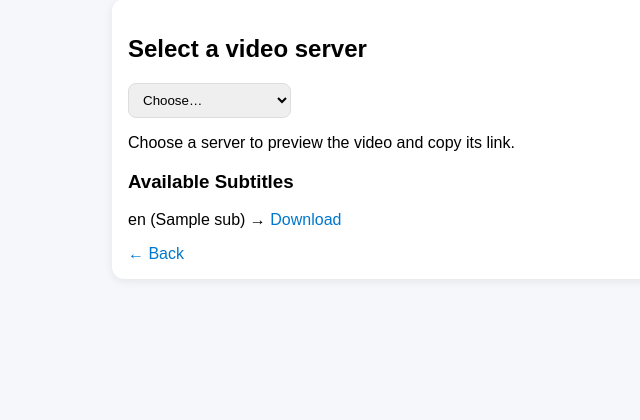
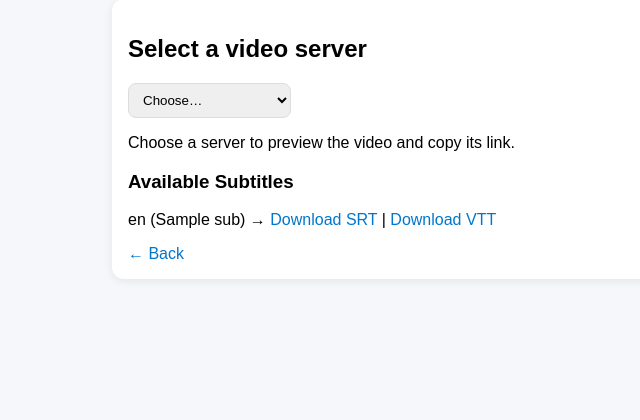
Before and after one commit to VkTheEncoder/Scrap, a Flask app: template templates/watch.html in a window 1280 px wide. Shown: the part 29-449 px from the top of the page, without its empty margins (62-702 px from the left). Run offline with Flask 3, Linux system fonts and the light colour scheme; the template is opened without the code that fills it: most values are stand-ins (such as "Sample title", 1, 10 or a date in 2020).

Commit message:
Update watch.html

```diff
--- a/templates/watch.html
+++ b/templates/watch.html
@@ -31,13 +31,15 @@
         {% for s in subs %}
           <li>
             {{ s.lang }} ({{ s.name }}) →
-            <a href="{{ s.url }}" target="_blank" download>Download</a>
+            <a href="{{ url_for('download_sub', url=s.url, fmt='srt') }}">Download SRT</a> |
+            <a href="{{ url_for('download_sub', url=s.url, fmt='vtt') }}">Download VTT</a>
           </li>
         {% endfor %}
       </ul>
     {% else %}
       <p>No subtitle tracks found for this server.</p>
     {% endif %}
+
 
     <div style="margin-top:12px;"><a href="javascript:history.back()">← Back</a></div>
   </div>
```
